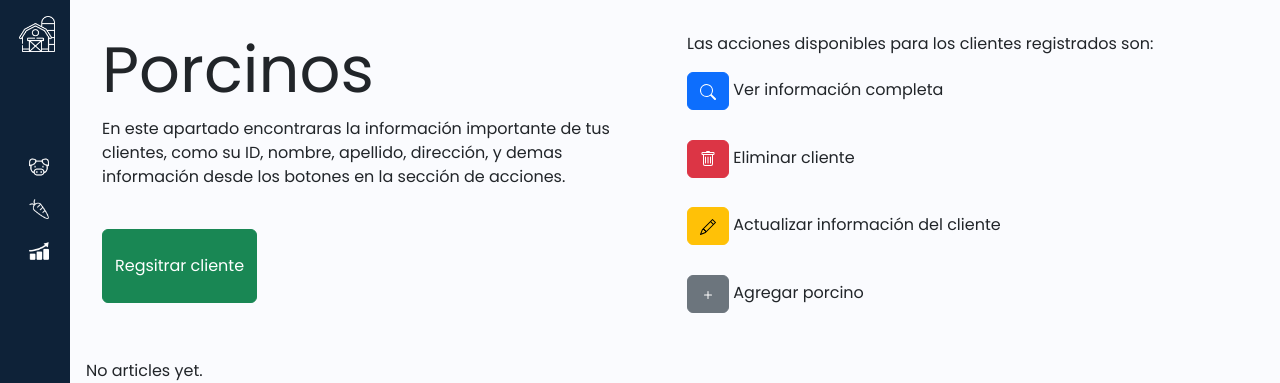
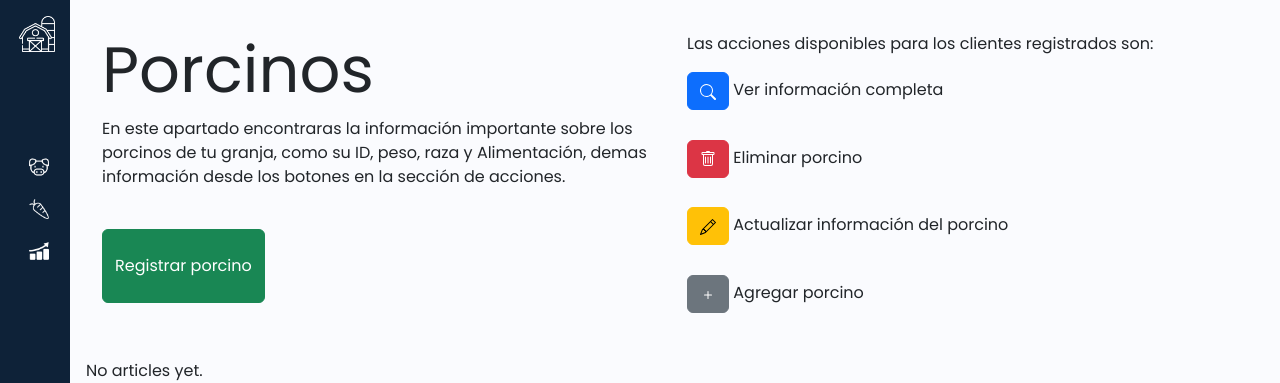
Before and after one commit to SergioGuerra197/ModeloCapas, a Django app: page /porcinos in a window 1280 px wide. Shown: the top 383 px of the page. Run offline with Django 5.2, Linux system fonts and the light colour scheme; data that the repository does not hold is empty; some libraries are stand-ins or nearby versions.

Commit message:
Actualización porcinos.html

```diff
--- a/Granja/mi_app/templates/mi_app/porcinos.html
+++ b/Granja/mi_app/templates/mi_app/porcinos.html
@@ -15,12 +15,13 @@
             <!-- Introduccion de la pagina -->
             <div class="col  ">
                 <h1 class="display-3">Porcinos</h1>
-                <p class="">En este apartado encontraras la información importante de tus clientes, como su ID,
-                    nombre, apellido,
-                    dirección, y demas información desde los botones en la sección de acciones.</p>
+                <p class="">En este apartado encontraras la información importante sobre los porcinos de tu granja, como
+                    su ID,
+                    peso, raza y
+                    Alimentación, demas información desde los botones en la sección de acciones.</p>
                 <button type="button" class="btn btn-success py-4 my-4" data-bs-toggle="modal"
                     data-bs-target="#exampleModal">
-                    Regsitrar cliente
+                    Registrar porcino
                 </button>
             </div>
 
@@ -48,7 +49,7 @@
                                 d="M14.5 3a1 1 0 0 1-1 1H13v9a2 2 0 0 1-2 2H5a2 2 0 0 1-2-2V4h-.5a1 1 0 0 1-1-1V2a1 1 0 0 1 1-1H6a1 1 0 0 1 1-1h2a1 1 0 0 1 1 1h3.5a1 1 0 0 1 1 1zM4.118 4 4 4.059V13a1 1 0 0 0 1 1h6a1 1 0 0 0 1-1V4.059L11.882 4zM2.5 3h11V2h-11z" />
                         </svg>
                     </button>
-                    <span>Eliminar cliente</span>
+                    <span>Eliminar porcino</span>
                 </div>
 
                 <div>
@@ -59,7 +60,7 @@
                                 d="M12.146.146a.5.5 0 0 1 .708 0l3 3a.5.5 0 0 1 0 .708l-10 10a.5.5 0 0 1-.168.11l-5 2a.5.5 0 0 1-.65-.65l2-5a.5.5 0 0 1 .11-.168zM11.207 2.5 13.5 4.793 14.793 3.5 12.5 1.207zm1.586 3L10.5 3.207 4 9.707V10h.5a.5.5 0 0 1 .5.5v.5h.5a.5.5 0 0 1 .5.5v.5h.293zm-9.761 5.175-.106.106-1.528 3.821 3.821-1.528.106-.106A.5.5 0 0 1 5 12.5V12h-.5a.5.5 0 0 1-.5-.5V11h-.5a.5.5 0 0 1-.468-.325" />
                         </svg>
                     </button>
-                    <span>Actualizar información del cliente </span>
+                    <span>Actualizar información del porcino </span>
                 </div>
 
                 <div>
@@ -154,7 +155,7 @@
     <div class="modal-dialog">
         <div class="modal-content">
             <div class="modal-header">
-                <h5 class="modal-title" id="editarClienteLabel">Editar Información del Cliente</h5>
+                <h5 class="modal-title" id="editarClienteLabel">Editar Información del porcino</h5>
                 <button type="button" class="btn-close" data-bs-dismiss="modal" aria-label="Close"></button>
             </div>
             <div class="modal-body">
@@ -200,7 +201,7 @@
     <div class="modal-dialog">
         <div class="modal-content">
             <div class="modal-header">
-                <h5 class="modal-title" id="infoModalLabel">Información del Cliente</h5>
+                <h5 class="modal-title" id="infoModalLabel">Información del porcino</h5>
                 <button type="button" class="btn-close" data-bs-dismiss="modal" aria-label="Close"></button>
             </div>
             <div class="modal-body">
@@ -228,7 +229,7 @@
     <div class="modal-dialog">
         <div class="modal-content">
             <div class="modal-header">
-                <h5 class="modal-title" id="eliminarClienteLabel">Eliminar Cliente</h5>
+                <h5 class="modal-title" id="eliminarClienteLabel">Eliminar porcino</h5>
                 <button type="button" class="btn-close" data-bs-dismiss="modal" aria-label="Close"></button>
             </div>
             <div class="modal-body">
@@ -250,7 +251,7 @@
     <div class="modal-dialog">
         <div class="modal-content">
             <div class="modal-header">
-                <h5 class="modal-title" id="exampleModalLabel">Agregar cliente</h5>
+                <h5 class="modal-title" id="exampleModalLabel">Agregar porcino</h5>
                 <button type="button" class="btn-close" data-bs-dismiss="modal" aria-label="Close"></button>
             </div>
             <div class="modal-body">
```
